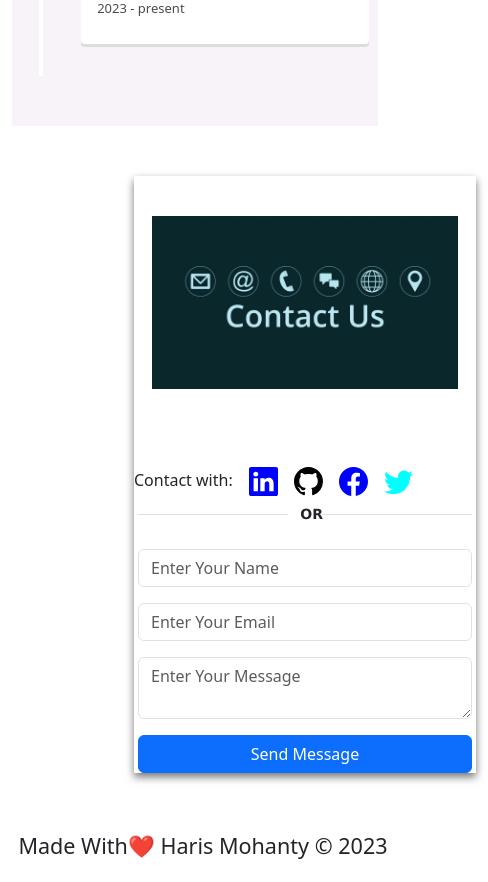
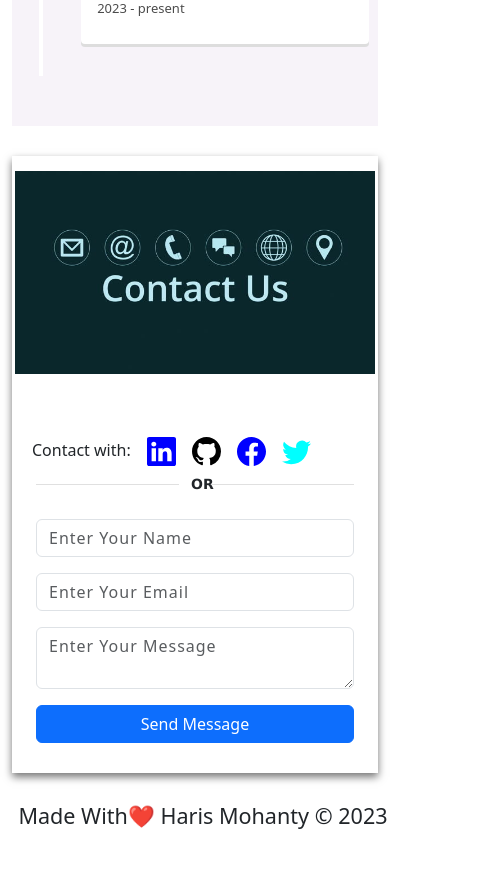
Before and after one commit to Haris-Mohanty/PortFolio2, a React (Create React App) app in the folder client/: page / in a window 390 px wide. Shown: the part 6360-7242 px from the top of the page, 488 px wide, since content can reach past the window. After the commit the page ends 7213 px from the top, so only its background shows below. Built offline with nearby package versions, Linux system fonts and the light colour scheme; a web font is replaced by a local one.

Commit message:
client- src- page- Contact- Contact.css- Responsive design code fixed.

```diff
--- a/client/src/pages/Contact/Contact.css
+++ b/client/src/pages/Contact/Contact.css
@@ -7,34 +7,76 @@
   box-shadow: 0px 4px 8px 0px #757575;
   border-radius: 0px;
 }
-.card1 img{
+.card1 img {
   padding: 30px;
   margin-top: 10px;
   height: 100%;
   width: 100%;
 }
-.line{
+.line {
   height: 1px;
   width: 45%;
   background-color: #e0e0e0;
   margin-top: 10px;
 }
-.or{
+.or {
   display: flex;
   width: 10%;
   font-weight: bold;
   font-family: Verdana, Geneva, Tahoma, sans-serif;
 }
-input,textarea{
+
+input,
+textarea {
   padding: 10px 12px;
+  border: 1px solid lightgray;
   border-radius: 2px;
-    border: 1px solid lightgray;
   margin-top: 5px;
+  margin-top: 2px;
   width: 100%;
-    color: #138681;
+  color: #138781;
+  font-size: 1rem;
+  letter-spacing: 1px;
+}
+
+input:focus,
+textarea:focus {
+  box-shadow: none !important;
+  outline: 1px solid #138781 !important;
+  outline-width: 0px;
+}
+
+button:focus {
+  box-shadow: none;
+  outline-width: 0px;
+}
+
+.button {
+  background-color: #1e1e2c;
+  color: white;
+  border-radius: 2px;
+  margin-top: 15px;
+  padding: 10px;
+}
+
+.button:hover {
+  background-color: #000;
+  color: white;
 }
 
 /* Media */
-@media (max-width:600px) {
-
+@media (max-width: 600px) {
+  .contact {
+    margin: 0;
+    padding: 0;
+    margin-top: 30px;
+    margin-bottom: 30px;
   }
+  .card1 img{
+    padding: 15px;
+    margin: 0;
+  }
+  .contact .card2{
+    padding: 0px 20px 30px 20px;
+  }
+}
```
Lines whose indentation alone changed are shown as unchanged.
